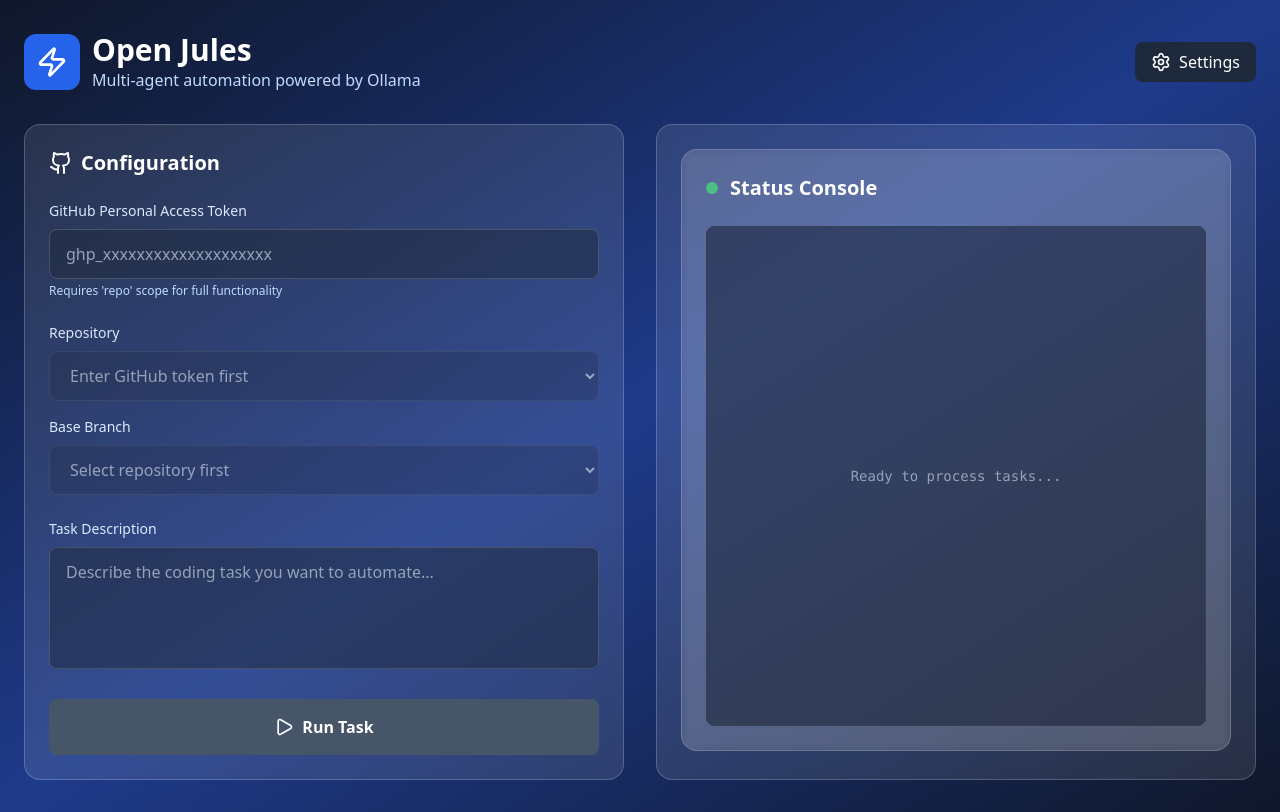
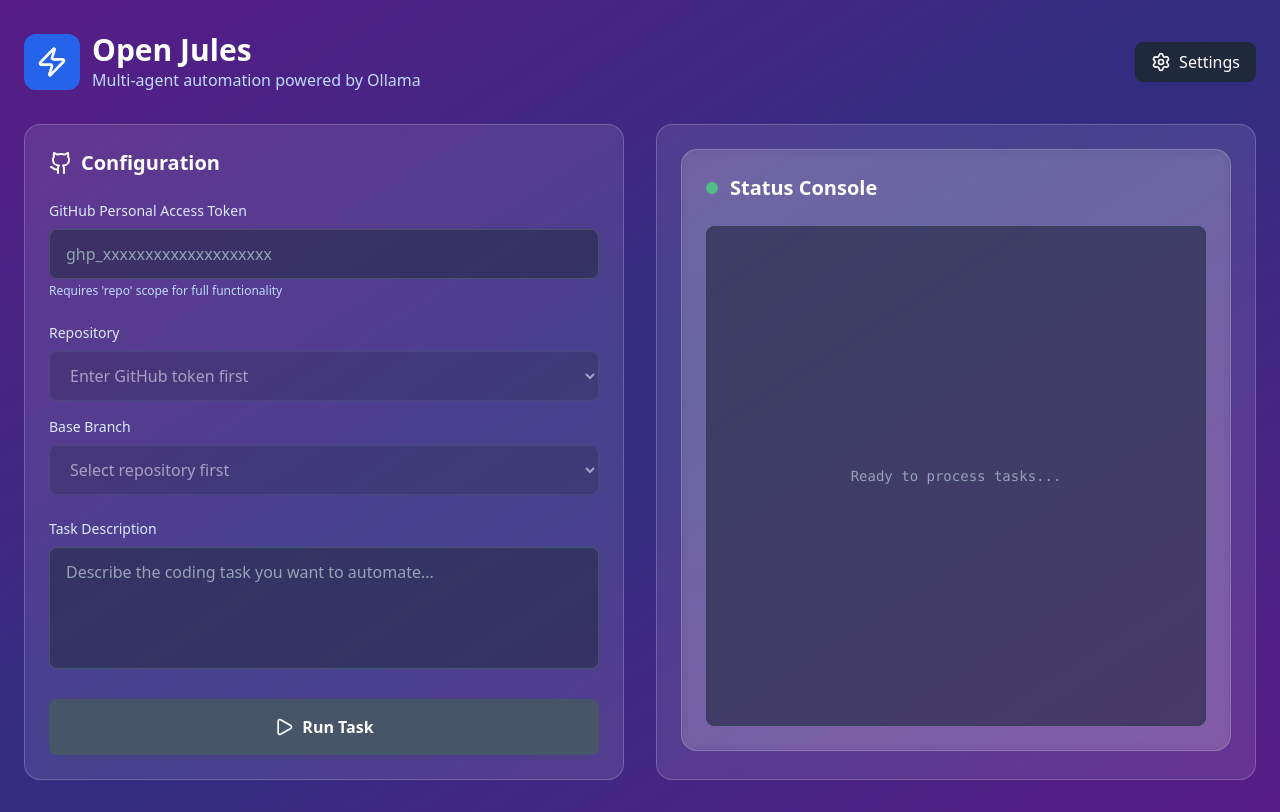
Before and after one commit to dustinwloring1988/open-jules-ollama, a React (Vite) app: page / in a window 1280 px wide. Built offline with nearby package versions, Linux system fonts and the light colour scheme.

Commit message:
changed background color

```diff
--- a/src/App.tsx
+++ b/src/App.tsx
@@ -126,7 +126,7 @@
   };
 
   return (
-    <div className="min-h-screen bg-gradient-to-br from-slate-900 via-blue-900 to-slate-900">
+    <div className="min-h-screen bg-gradient-to-br from-purple-900 via-indigo-900 to-purple-900">
       <div className="container mx-auto px-6 py-8">
         {/* Header */}
         <div className="flex items-center justify-between mb-8">
```
